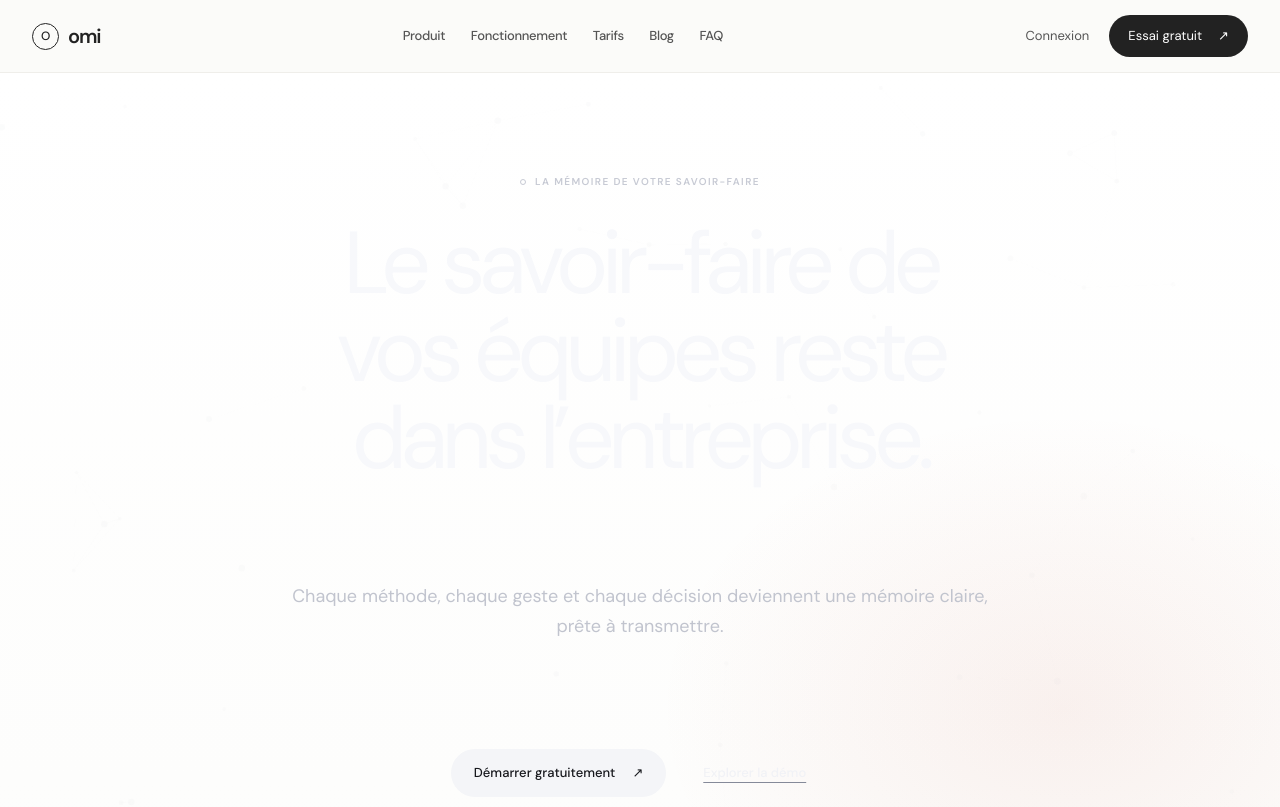
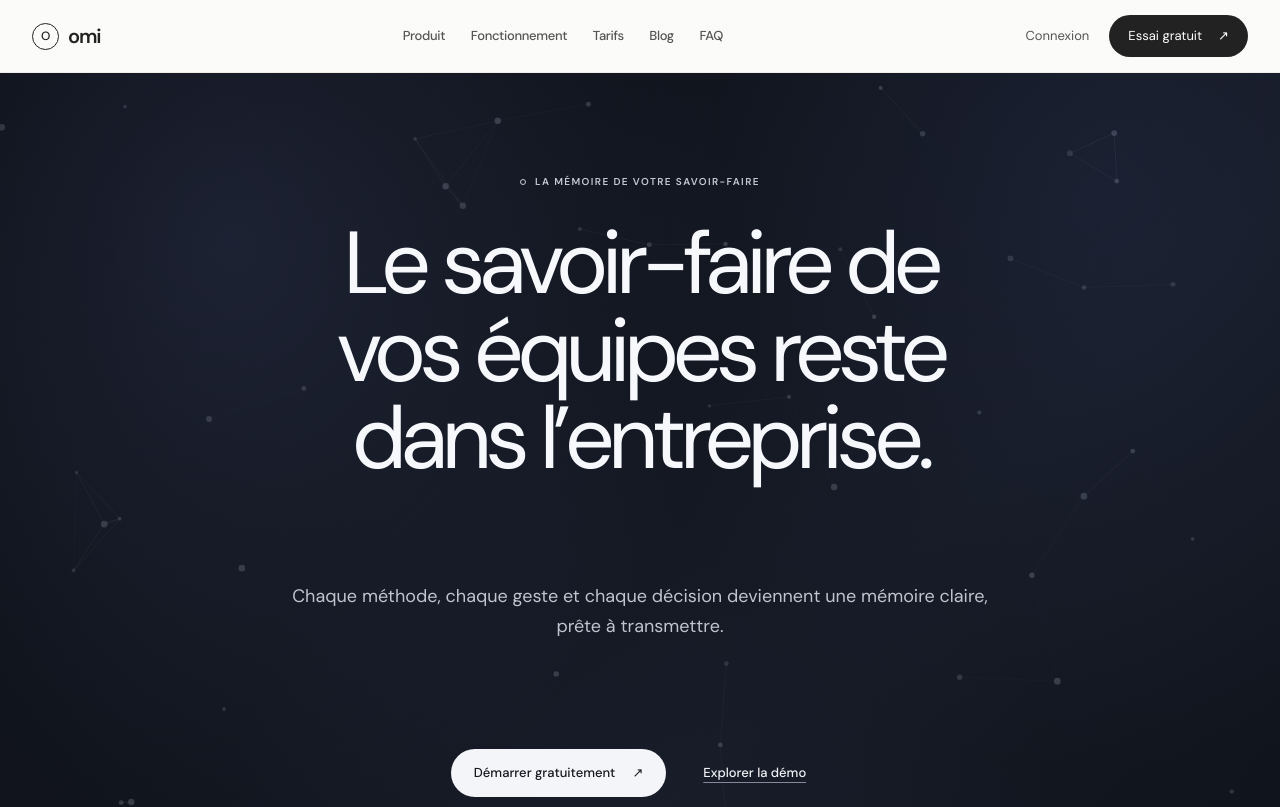
Before and after one commit to Smo-5161/obi-ai, a Next.js app: page / in a window 1280 px wide. Shown: the top 807 px of the page. Built offline with nearby package versions, Linux system fonts and the light colour scheme; no server answers.

Commit message:
Strengthen spatial landing surfaces

```diff
--- a/src/app/(marketing)/landing.css
+++ b/src/app/(marketing)/landing.css
@@ -270,3 +270,23 @@
 @media (prefers-reduced-motion: reduce) {
   .landing-hero .synapse-canvas { display: none; }
 }
+
+
+/* Win over inherited homepage CSS that still targets the old hero markup. */
+.marketing-shell .landing-page .landing-hero {
+  background:
+    radial-gradient(ellipse at 18% 12%, rgba(85, 103, 157, .20), transparent 34%),
+    radial-gradient(ellipse at 86% 8%, rgba(62, 82, 136, .16), transparent 32%),
+    radial-gradient(ellipse at 50% 78%, rgba(45, 54, 86, .24), transparent 53%),
+    linear-gradient(135deg, #0b0d13 0%, #151923 52%, #0c0f16 100%);
+}
+.marketing-shell .landing-page .landing-hero .synapse-canvas {
+  opacity: .48;
+  filter: none;
+}
+.marketing-shell footer.marketing-footer {
+  border-top: 1px solid rgba(224, 228, 240, .16);
+  background:
+    radial-gradient(ellipse at 78% 0%, rgba(62, 77, 120, .18), transparent 38%),
+    linear-gradient(140deg, #0a0c12 0%, #11141d 60%, #0b0e14 100%);
+}
```
